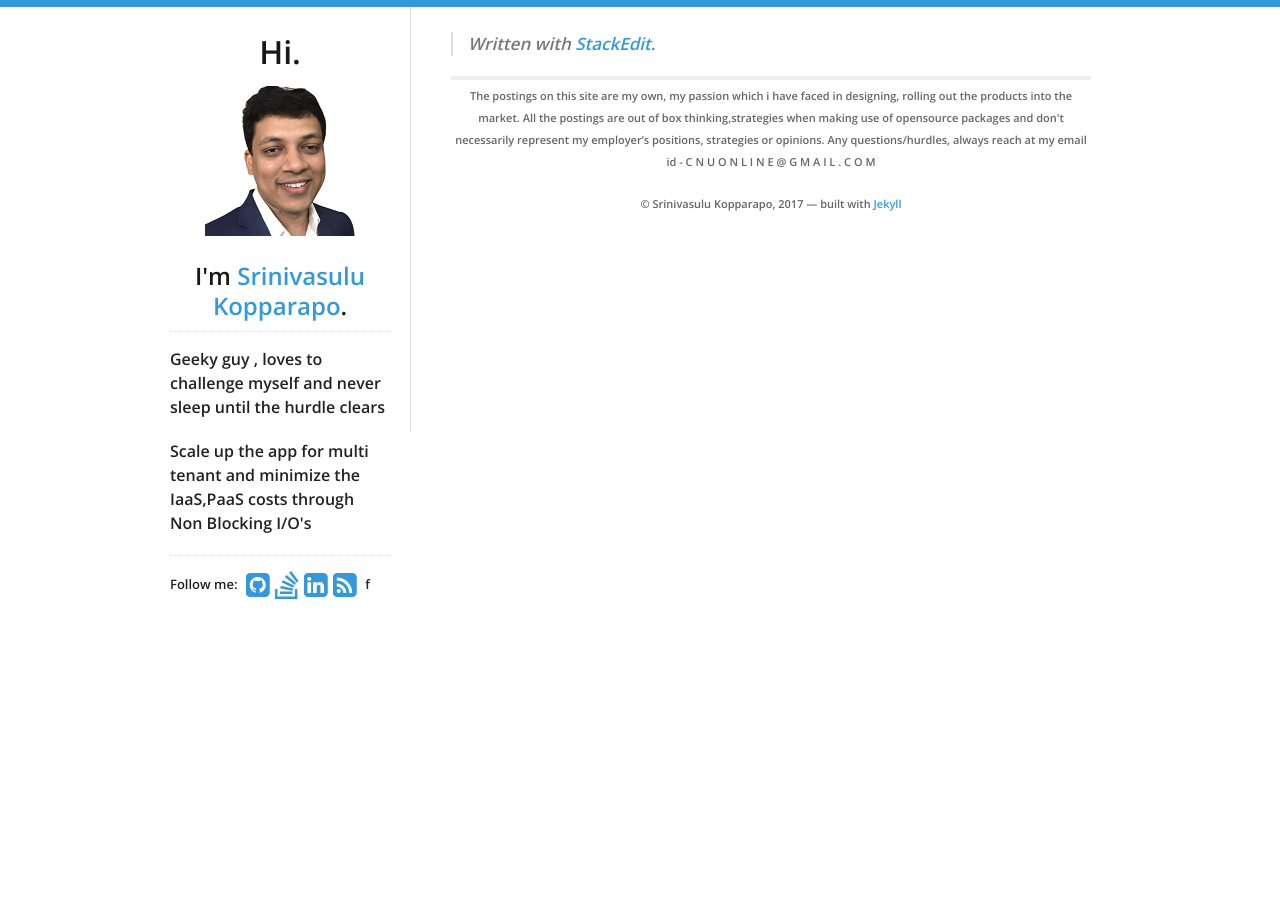
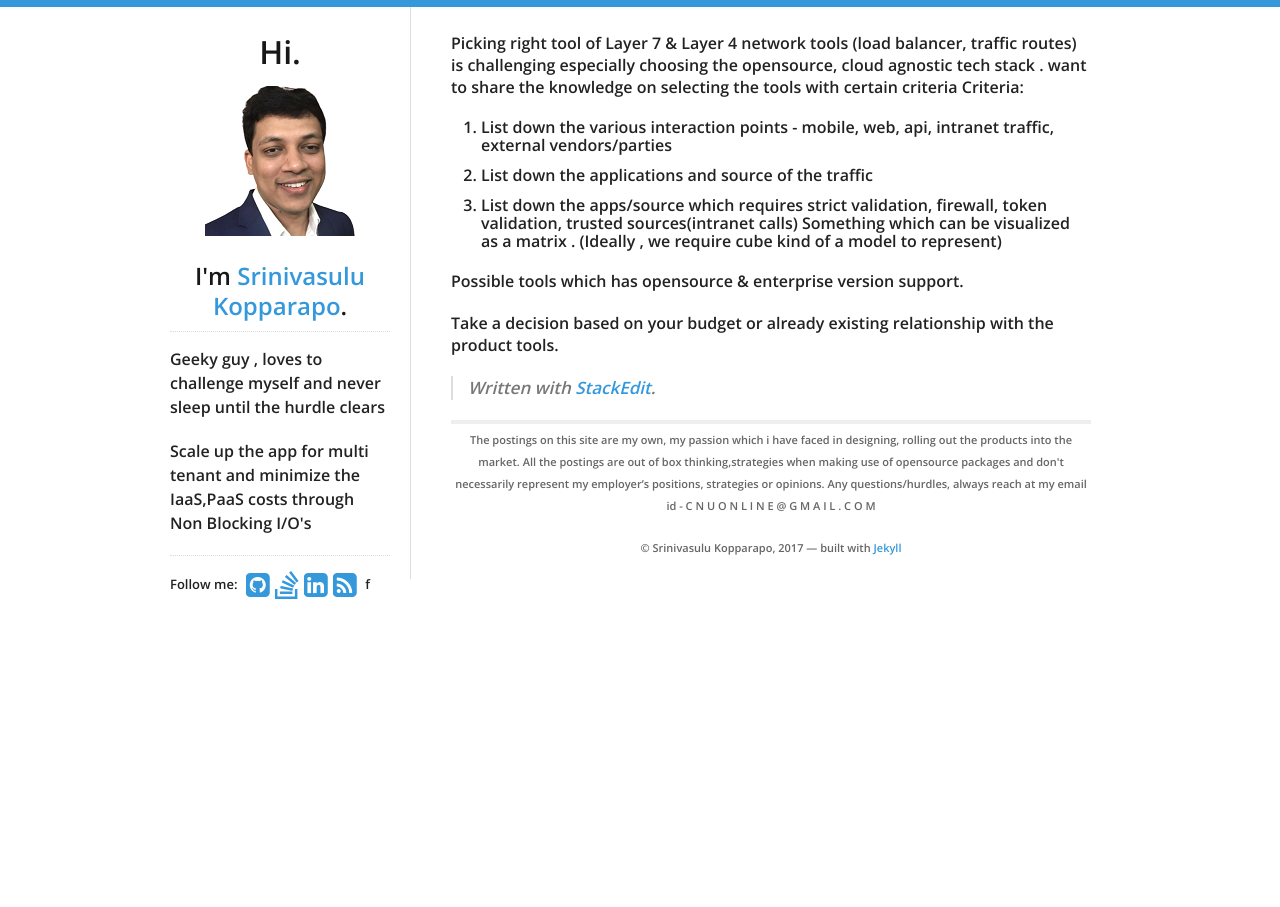
Before and after one commit to cnuonline/cnuonline.github.io, a Jekyll site: the page built from 2021-03-20-choosing-layer7-tool-nginx-apache-ha-proxy-api-gateway-afd-frontdoor-cloudfront.md, in a window 1280 px wide. Built offline with Jekyll 4.4.1, drawn with Linux system fonts in a browser that asks for light colours; nearby versions of some CDN libraries; our own code applies the rules of GitHub Pages for plain Markdown files.

Commit message:
2021-03-20-choosing-layer7-tool-nginx-apache-ha-proxy-api-gateway-afd-frontdoor-cloudfront.md updated from https://stackedit.io/

```diff
--- a/2021-03-20-choosing-layer7-tool-nginx-apache-ha-proxy-api-gateway-afd-frontdoor-cloudfront.md
+++ b/2021-03-20-choosing-layer7-tool-nginx-apache-ha-proxy-api-gateway-afd-frontdoor-cloudfront.md
@@ -1,7 +1,19 @@
 
+Picking right tool of Layer 7 & Layer 4 network tools (load balancer, traffic routes)  is challenging especially choosing the opensource, cloud agnostic tech stack . want to share the knowledge on selecting the tools with certain criteria
+Criteria:
+1. List down the various interaction points - mobile, web, api, intranet traffic, external vendors/parties
+2. List down the applications and source of the traffic
+3. List down the apps/source which requires strict validation, firewall, token validation, trusted sources(intranet calls)
+Something which can be visualized as a matrix . (Ideally , we require cube kind of a model to represent)
+
+
+
+Possible tools which has opensource & enterprise version support.
+
+Take a decision based on your budget or already existing relationship with the product tools.
 
 
 > Written with [StackEdit](https://stackedit.io/).
 <!--stackedit_data:
-eyJoaXN0b3J5IjpbNzMwOTk4MTE2XX0=
+eyJoaXN0b3J5IjpbMTM0NzcwMjMzNl19
 -->
```
